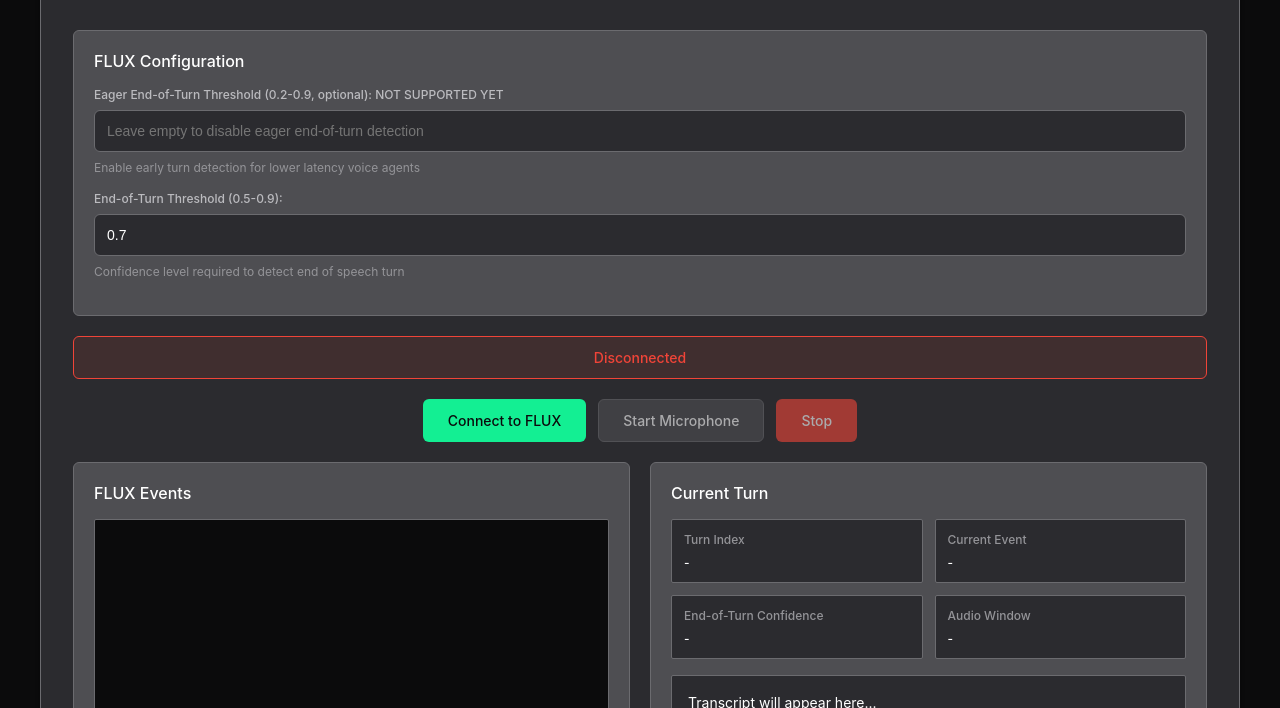
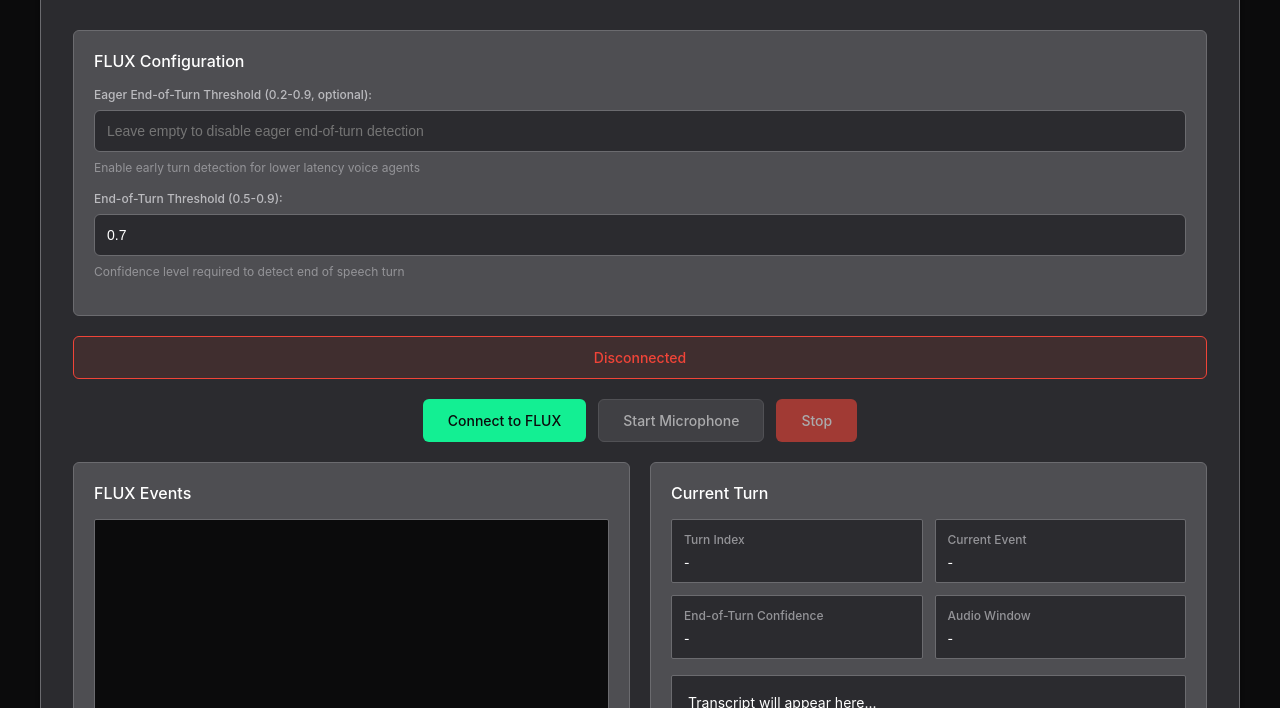
Before and after one commit to deepgram-devs/deepgram-demos-flux-streaming, a website: page index.html in a window 1280 px wide. Shown: the part 92-800 px from the top of the page. Drawn offline with Linux system fonts and the light colour scheme.

Commit message:
eager EOT update

```diff
--- a/index.html
+++ b/index.html
@@ -13,7 +13,7 @@
         <div class="dg-panel">
             <h3>FLUX Configuration</h3>
             <div class="dg-input-group">
-                <label for="eagerEotThreshold">Eager End-of-Turn Threshold (0.2-0.9, optional): NOT SUPPORTED YET</label>
+                <label for="eagerEotThreshold">Eager End-of-Turn Threshold (0.2-0.9, optional):</label>
                 <input type="number" id="eagerEotThreshold" min="0.2" max="0.9" step="0.1"
                        placeholder="Leave empty to disable eager end-of-turn detection">
                 <small>
```
Also changed, not shown: README.md.
